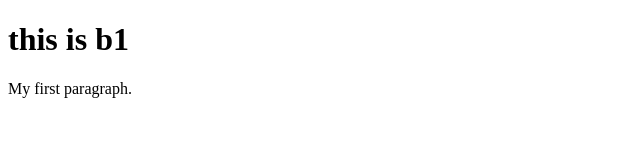
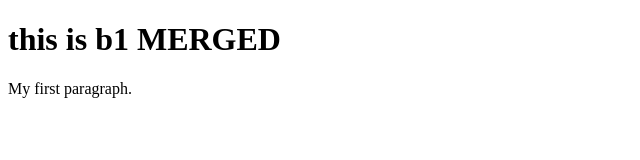
Before and after one commit to pogakuramanjan04/html, a plain HTML site: page index.html in a window 1280 px wide. Shown: the whole page, without its empty margins (0-640 px from the left). Drawn offline with Linux system fonts and the light colour scheme.

Commit message:
Update index.html

```diff
--- a/index.html
+++ b/index.html
@@ -2,7 +2,7 @@
 <html>
 <body>
 
-<h1>this is b1</h1>
+<h1>this is b1 MERGED</h1>
 <p>My first paragraph.</p>
 
 </body>
```
